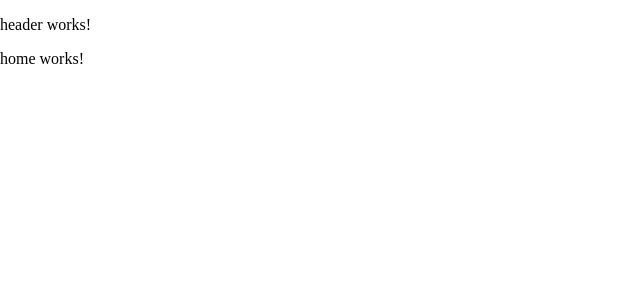
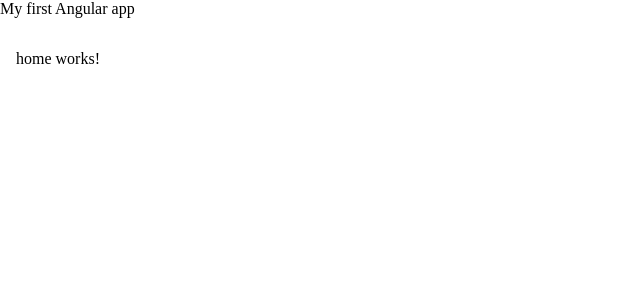
Before and after one commit to Francesco-Napolitano/Angular, an Angular app in the folder first-angular-app/: page / in a window 1280 px wide. Shown: the top 300 px of the page, without its empty margins (0-640 px from the left). Built offline with nearby package versions, Linux system fonts and the light colour scheme.

Commit message:
data-bingind introduzione

```diff
--- a/first-angular-app/src/app/app.component.css
+++ b/first-angular-app/src/app/app.component.css
@@ -0,0 +1,3 @@
+main {
+  padding: 16px;
+}
--- a/first-angular-app/src/app/app.component.ts
+++ b/first-angular-app/src/app/app.component.ts
@@ -7,7 +7,9 @@ import { HomeComponent } from './home/home.component';
   selector: 'app-root',
   imports: [HomeComponent, HeaderComponent],
   template:` <app-header/>
-              <app-home/>
+  <main>
+    <app-home/>
+  </main>
   `,
   styleUrl: './app.component.css'
 })
--- /dev/null
+++ b/first-angular-app/src/app/components/greeting/greeting.component.html
@@ -0,0 +1 @@
+<p>greeting works!</p>
--- a/first-angular-app/src/app/components/header/header.component.css
+++ b/first-angular-app/src/app/components/header/header.component.css
@@ -0,0 +1,3 @@
+.header {
+  display: flex;
+}
--- a/first-angular-app/src/app/components/header/header.component.html
+++ b/first-angular-app/src/app/components/header/header.component.html
@@ -1 +1,3 @@
-<p>header works!</p>
+<header>
+  <nav>{{ title() }}</nav>
+</header>
--- a/first-angular-app/src/app/components/header/header.component.ts
+++ b/first-angular-app/src/app/components/header/header.component.ts
@@ -1,4 +1,4 @@
-import { Component } from '@angular/core';
+import { Component, signal } from '@angular/core';
 
 @Component({
   selector: 'app-header',
@@ -7,5 +7,5 @@ import { Component } from '@angular/core';
   styleUrl: './header.component.css'
 })
 export class HeaderComponent {
-
+  title = signal('My first Angular app')
 }
```
Also changed, not shown: first-angular-app/src/app/components/greeting/greeting.component.ts (added, +11 -0 lines), first-angular-app/src/app/components/greeting/greeting.component.css (added), 1 other file (tests, documents, lock files or other folders).
